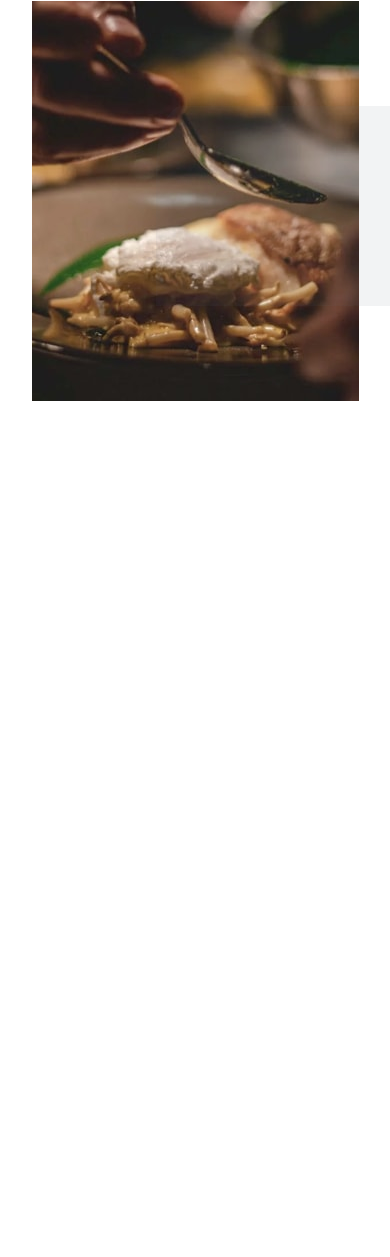
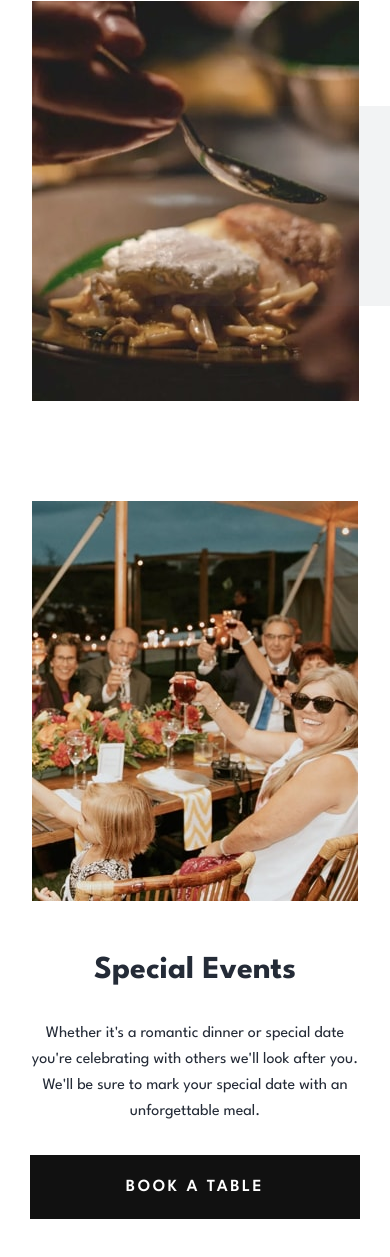
Before and after one commit to Damjan15/dine, a plain HTML site: page index.html in a window 390 px wide. Shown: the part 1873-3130 px from the top of the page. Before the commit the page ends 2314 px from the top, so only its background shows below. Drawn offline with Linux system fonts and the light colour scheme.

Commit message:
feat: special events section created

```diff
--- a/css/styles.css
+++ b/css/styles.css
@@ -109,6 +109,24 @@ img {
 }
 
 .btn-light:disabled {
+  border: 1px solid rgba(17, 17, 17, 0.3);
+  color: rgba(17, 17, 17, 0.3);
+  cursor: not-allowed;
+}
+
+.btn-secondary {
+  background: var(--primary-gray);
+  color: #fff;
+}
+
+.btn-secondary:hover:enabled {
+  background: transparent;
+  color: var(--primary-gray);
+  border: 1px solid var(--primary-gray);
+}
+
+.btn-secondary:disabled {
+  background: transparent;
   border: 1px solid rgba(17, 17, 17, 0.3);
   color: rgba(17, 17, 17, 0.3);
   cursor: not-allowed;
@@ -259,6 +277,39 @@ img {
   z-index: 1;
 }
 
+/* ====== SPECIAL ====== */
+.special {
+  padding: 60px 0;
+}
+
+.special-flex {
+  display: flex;
+  align-items: center;
+  justify-content: space-between;
+}
+
+.special-images .special-img-tablet,
+.special-images .special-img-mobile {
+  display: none;
+}
+
+.special-content {
+  max-width: 570px;
+  display: flex;
+  flex-direction: column;
+  gap: 30px;
+}
+
+.special-content h2 {
+  color: var(--secondary-clay);
+}
+
+.special-content p {
+  color: var(--secondary-clay);
+  font-size: 20px;
+  line-height: 30px;
+}
+
 /* ====== MEDIA QUERIES ====== */
 @media screen and (max-width: 1200px) {
   /* Hero */
@@ -309,6 +360,25 @@ img {
   .details-content {
     margin-top: 0;
     margin-bottom: 30px;
+  }
+
+  /* Special */
+  .special-images .special-img-desktop {
+    display: none;
+  }
+
+  /* Special */
+  .special-flex {
+    flex-direction: column;
+    gap: 50px;
+  }
+
+  .special-images .special-img-tablet {
+    display: block;
+  }
+
+  .special-content {
+    text-align: center;
   }
 }
 
@@ -390,4 +460,28 @@ img {
     top: 400px;
     height: 200px;
   }
+
+  /* Special */
+  .special-images .special-img-tablet {
+    display: none;
+  }
+
+  /* Special */
+  .special-images .special-img-mobile {
+    display: block;
+  }
+
+  .special-content {
+    padding: 0 30px;
+  }
+
+  .special-content h2 {
+    font-size: 32px;
+    line-height: 40px;
+  }
+
+  .special-content p {
+    font-size: 16px;
+    line-height: 26px;
+  }
 }
--- a/index.html
+++ b/index.html
@@ -78,6 +78,25 @@
         </div>
     </section>
 
+    <!-- Special Date -->
+    <section class="special">
+        <div class="container special-flex">
+            <div class="special-images">
+                <img src="images/homepage/special-events-desktop.jpg" class="special-img-desktop" alt="">
+                <img src="images/homepage/special-events-tablet.jpg" class="special-img-tablet" alt="">
+                <img src="images/homepage/special-events-mobile.jpg" class="special-img-mobile" alt="">
+            </div>
+
+            <div class="special-content">
+                <h2 class="heading-lg">Special Events</h2>
+                <p>Whether it's a romantic dinner or special date you're celebrating with others we'll look after you.
+                    We'll be sure to mark your special date with an unforgettable meal.</p>
+
+                <button class="btn btn-secondary">Book a Table</button>
+            </div>
+        </div>
+    </section>
+
     <script src="js/script.js"></script>
 </body>
 
```
